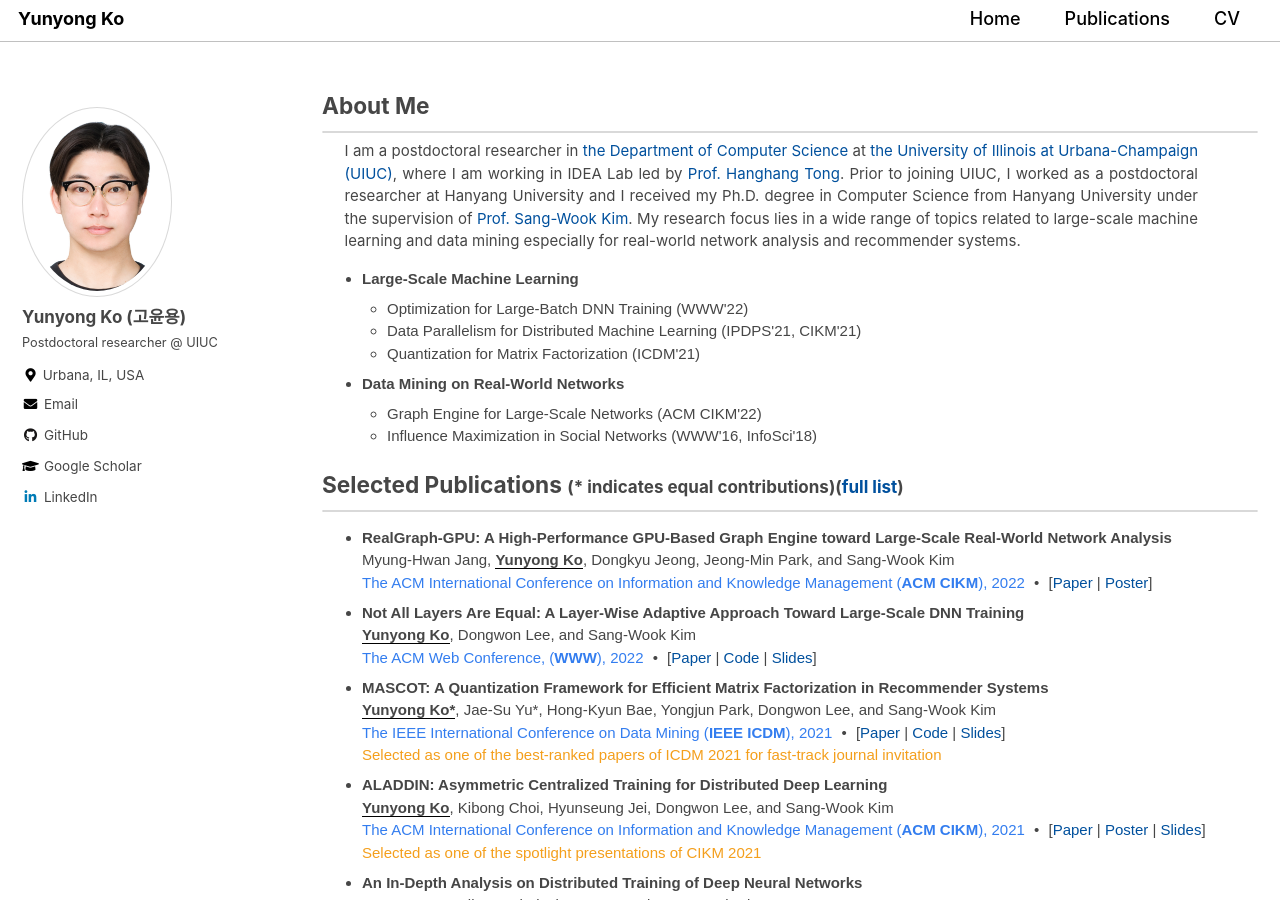
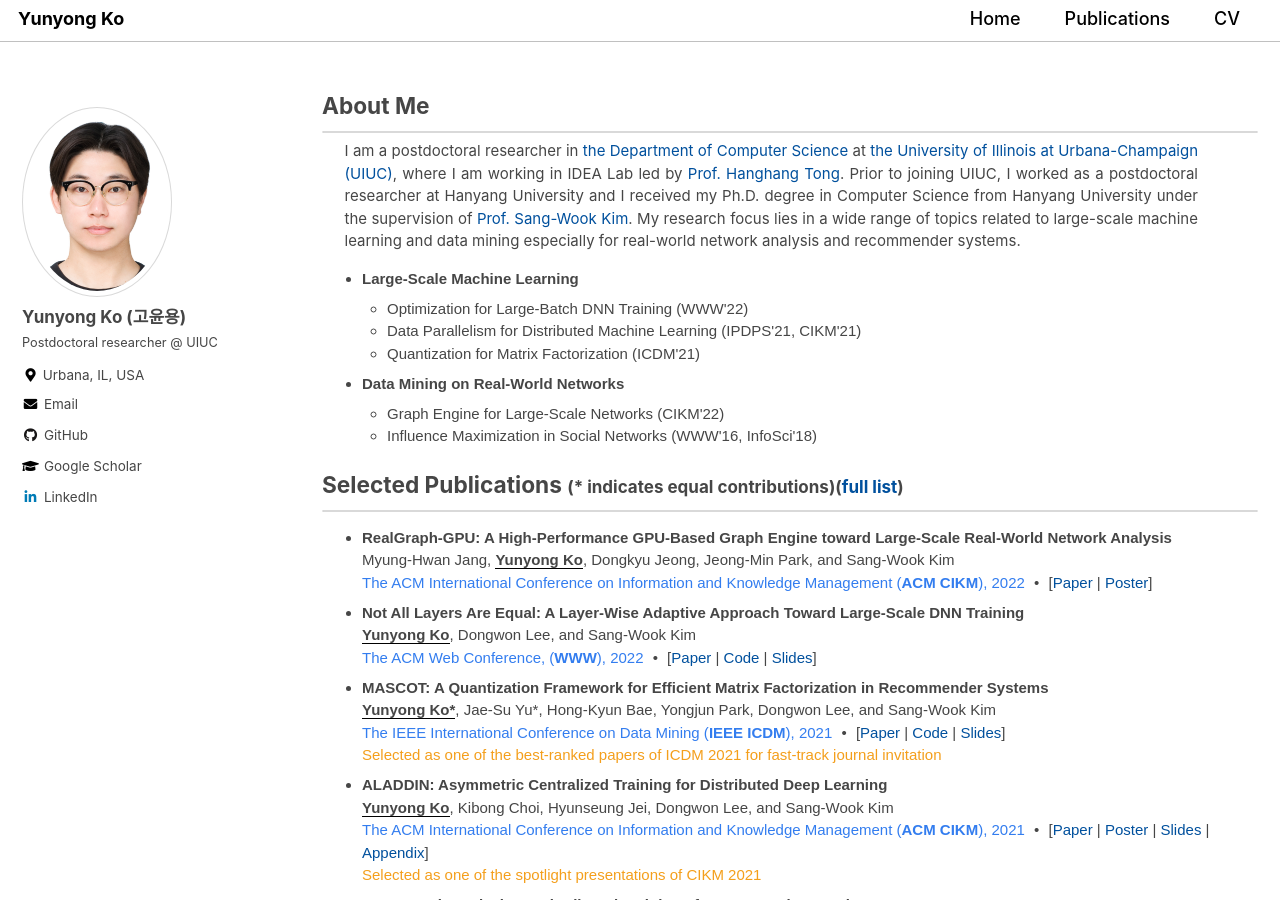
Before and after one commit to yy-ko/yy-ko.github.io, a Jekyll site: the page built from index.html, in a window 1280 px wide and 900 px high. Built offline with Jekyll 4.4.1, drawn with Linux system fonts in a browser that asks for light colours; cached includes are drawn as plain includes; the list of posts is cut into pages by our own code.

Commit message:
online appendix

```diff
--- a/index.html
+++ b/index.html
@@ -22,7 +22,7 @@ My research focus lies in a wide range of topics related to large-scale machine
 		</li>
 		<li><strong>Data Mining on Real-World Networks</strong>
 			<ul>
-				<li class="inner-li">Graph Engine for Large-Scale Networks (ACM CIKM'22)</li>
+				<li class="inner-li">Graph Engine for Large-Scale Networks (CIKM'22)</li>
 				<li class="inner-li">Influence Maximization in Social Networks (WWW'16, InfoSci'18)</li>
 			</ul>
 		</li>
@@ -61,7 +61,7 @@ My research focus lies in a wide range of topics related to large-scale machine
 		<strong><u>Yunyong Ko</u></strong>, Kibong Choi, Hyunseung Jei, Dongwon Lee, and Sang-Wook Kim <br>
 		<span class="venue"> The ACM International Conference on Information and Knowledge Management (<strong>ACM CIKM</strong>), 2021</span>
 		<span class="dot-sep">&#8226;</span>
-        <span>[<a href="/assets/files/CIKM21-aladdin-paper.pdf">Paper</a> <span>|</span> <a href="/assets/files/CIKM21-aladdin-poster.pdf">Poster</a> <span>|</span> <a href="/assets/files/CIKM21-aladdin-presentation.pdf">Slides</a>]</span> <br>
+        <span>[<a href="/assets/files/CIKM21-aladdin-paper.pdf">Paper</a> <span>|</span> <a href="/assets/files/CIKM21-aladdin-poster.pdf">Poster</a> <span>|</span> <a href="/assets/files/CIKM21-aladdin-presentation.pdf">Slides</a> <span>|</span> <a href="https://sites.google.com/view/aladdin-proofs/home?authuser=0">Appendix</a>]</span> <br>
         <span class="award">Selected as one of the spotlight presentations of CIKM 2021 </span>
 		</li>
 
--- a/publication.html
+++ b/publication.html
@@ -50,7 +50,7 @@ author_profile: true
 		<strong><u>Yunyong Ko</u></strong>, Kibong Choi, Hyunseung Jei, Dongwon Lee, and Sang-Wook Kim <br>
 		<span class="venue"> The ACM International Conference on Information and Knowledge Management (<strong>ACM CIKM</strong>), 2021</span>
 		<span class="dot-sep">&#8226;</span>
-        <span>[<a href="/assets/files/CIKM21-aladdin-paper.pdf">Paper</a> <span>|</span> <a href="/assets/files/CIKM21-aladdin-poster.pdf">Poster</a> <span>|</span> <a href="/assets/files/CIKM21-aladdin-presentation.pdf">Slides</a>]</span> <br>
+        <span>[<a href="/assets/files/CIKM21-aladdin-paper.pdf">Paper</a> <span>|</span> <a href="/assets/files/CIKM21-aladdin-poster.pdf">Poster</a> <span>|</span> <a href="/assets/files/CIKM21-aladdin-presentation.pdf">Slides</a> <span>|</span> <a href="https://sites.google.com/view/aladdin-proofs/home?authuser=0">Appendix</a>]</span> <br>
         <span class="award">Selected as one of the spotlight presentations of CIKM 2021 </span>
 		</li>
 
```
